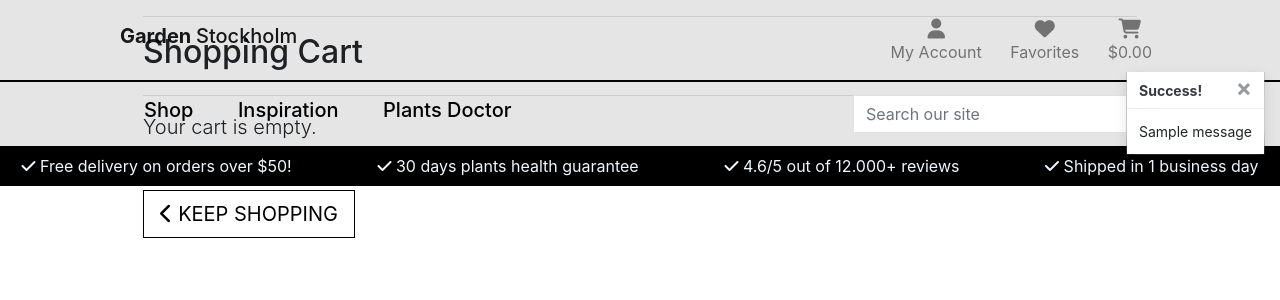
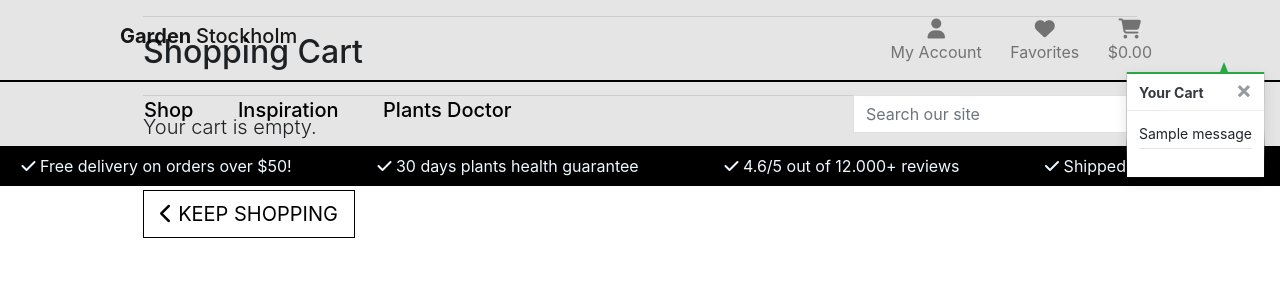
Before and after one commit to AdrianaSchmit/Stockholm_Garden, a Django app: page /cart/ in a window 1280 px wide. Shown: the top 300 px of the page. Run offline with Django 3.2, Linux system fonts and the light colour scheme; tables that the repository leaves empty hold one stand-in row (values such as "Sample post"); one stand-in notice (Sample message) is shown; some libraries are stand-ins or nearby versions.

Commit message:
Added shopping bag toast and messages

```diff
--- a/cart/views.py
+++ b/cart/views.py
@@ -1,4 +1,4 @@
-from django.shortcuts import render, redirect, reverse, HttpResponse
+from django.shortcuts import render, redirect, reverse, HttpResponse, get_object_or_404
 from django.contrib import messages
 
 from products.models import Product
@@ -14,7 +14,7 @@ def view_cart(request):
 def add_to_cart(request, item_id):
     """ Add a quantity of the specified product to the shopping cart """
 
-    product = Product.objects.get(pk=item_id)
+    product = get_object_or_404(Product, pk=item_id)
     quantity = int(request.POST.get('quantity'))
     redirect_url = request.POST.get('redirect_url')
     color = None
@@ -26,16 +26,20 @@ def add_to_cart(request, item_id):
         if item_id in list(cart.keys()):
             if color in cart[item_id]['items_by_color'].keys():
                 cart[item_id]['items_by_color'][color] += quantity
+                messages.success(request, f'Updated  {color.upper()} {product.name} color quantity to {cart[item_id]["items_by_color"][color]}')
             else:
                 cart[item_id]['items_by_color'][color] = quantity
+                messages.success(request, f'Added  {product.name}  color {color.upper()} to your cart')
         else:
             cart[item_id] = {'items_by_color': {color: quantity}}
+            messages.success(request, f'Added {product.name}  color {color.upper()} to your cart')
     else:
         if item_id in list(cart.keys()):
             cart[item_id] += quantity
+            messages.success(request, f' {product.name} quantity was updated to {cart[item_id]}')
         else:
             cart[item_id] = quantity
-            messages.success(request, f'Added {product.name} to your cart')
+            messages.success(request, f' {product.name} was added to your cart')
 
     request.session['cart'] = cart
     return redirect(redirect_url)
@@ -44,6 +48,7 @@ def add_to_cart(request, item_id):
 def adjust_cart(request, item_id):
     """Adjust the quantity of the specified product to the specified amount"""
 
+    product = get_object_or_404(Product, pk=item_id)
     quantity = int(request.POST.get('quantity'))
     color = None
     if 'product_color' in request.POST:
@@ -53,15 +58,19 @@ def adjust_cart(request, item_id):
     if color:
         if quantity > 0:
             cart[item_id]['items_by_color'][color] = quantity
+            messages.success(request, f'Updated {product.name} color {color.upper()}  quantity to {cart[item_id]["items_by_color"][color]}')
         else:
             del cart[item_id]['items_by_color'][color]
             if not cart[item_id]['items_by_color']:
                 cart.pop(item_id)
+                messages.success(request, f'Removed {product.name} color {color.upper()}  from your cart')
     else:
         if quantity > 0:
             cart[item_id] = quantity
+            messages.success(request, f'Updated {product.name} quantity to {cart[item_id]}')
         else:
             cart.pop(item_id)
+            messages.success(request, f'Removed {product.name} from your cart')
 
     request.session['cart'] = cart
     return redirect(reverse('view_cart'))
@@ -71,6 +80,7 @@ def remove_from_cart(request, item_id):
     """Remove the item from the shopping cart"""
 
     try:
+        product = get_object_or_404(Product, pk=item_id)
         color = None
         if 'product_color' in request.POST:
             color = request.POST['product_color']
@@ -80,11 +90,14 @@ def remove_from_cart(request, item_id):
             del cart[item_id]['items_by_color'][color]
             if not cart[item_id]['items_by_color']:
                 cart.pop(item_id)
+                messages.success(request, f'Removed {product.name}  color {color.upper()} from your cart')
         else:
             cart.pop(item_id)
+            messages.success(request, f'Removed {product.name} from your cart')
 
         request.session['cart'] = cart
         return HttpResponse(status=200)
 
     except Exception as e:
+        messages.error(request, f'Error removing item: {e}')
         return HttpResponse(status=500)
--- a/static/css/base.css
+++ b/static/css/base.css
@@ -165,20 +165,78 @@ html {
 }
 
 
+
+
 /* ------------------------------- bootstrap toasts */
-
 .message-container {
     position: fixed;
     top: 72px;
     right: 15px;
     z-index: 99999999999;
+
+
+
+}
+.custom-toast {
+    overflow: visible;
+    height: 100%;
 }
 
-.custom-toast {
-    overflow: visible;
+.toast-capper {
+    height: 2px;
+
 }
 
+/* from CSS-tricks.com: https://css-tricks.com/snippets/css/css-triangle/ */
+ .arrow-up {
+    width: 0;
+    height: 0;
+    border-left: 4px solid transparent;
+    border-right: 4px solid transparent;
+    border-bottom: 10px solid black;
+    position: absolute;
+    top: -10px;
+    right: 36px;
+}
 
+/* Convenience classes - colors copied from Bootstrap */
+ .arrow-primary {
+    border-bottom-color: #007bff !important;
+}
+
+.arrow-secondary {
+    border-bottom-color: #6c757d !important;
+}
+
+.arrow-success {
+    border-bottom-color: #28a745 !important;
+}
+
+.arrow-danger {
+    border-bottom-color: #dc3545 !important;
+}
+
+.arrow-warning {
+    border-bottom-color: #ffc107 !important;
+}
+
+.arrow-info {
+    border-bottom-color: #17a2b8 !important;
+}
+
+.arrow-light {
+    border-bottom-color: #f8f9fa !important;
+}
+
+.arrow-dark {
+    border-bottom-color: #343a40 !important;
+}
+
+.bag-notification-wrapper {
+    height: 100px;
+    overflow-x: hidden;
+    overflow-y: auto;
+}
 
 
 
--- a/templates/includes/toasts/toast_success.html
+++ b/templates/includes/toasts/toast_success.html
@@ -1,13 +1,59 @@
 <div class="toast custom-toast rounded-0 border-top-0" data-autohide="false">
-    <div class="arrow-up arrow-success"></div>
+    <div class="arrow-up arrow-success" ></div>
     <div class="w-100 toast-capper bg-success"></div>
-    <div class="toast-header bg-white text-dark">
-        <strong class="mr-auto">Success!</strong>
-        <button type="button" class="ml-2 mb-1 close text-dark" data-dismiss="toast" aria-label="Close">
+    <div class="toast-header bg-white text-dark"  >
+        <strong class="mr-auto" >Your Cart</strong>
+        <button type="button" class="ml-2 mb-1 close text-dark" data-dismiss="toast" aria-label="Close" >
             <span aria-hidden="true">&times;</span>
         </button>
     </div>
     <div class="toast-body bg-white">
-        {{ message }}
+        <div class="row" style="text-align: center; justify-content: center;">
+            <div class="col">
+                {{ message }}
+                <hr class="mt-1 mb-3">
+            </div>
+        </div>
+        {% if grand_total %}
+            <p class="logo-font bg-white text-black py-1" style="text-align: center; justify-content: center;"> {{ product_count }} items in your cart!</p>
+            <div class="bag-notification-wrapper">
+                {% for item in cart_items %}
+                    <div class="row">
+                        <div class="col-3 my-1">
+                            <img class="w-100" src="{{ item.product.image.url }}">
+                        </div>
+                        <div class="col-9">
+                            <p class="my-0"><strong>{{ item.product.name }}</strong></p>
+                            <p class="my-0 small">Color: {% if item.product.has_colors %}{{ item.color|upper }}{% else %}N/A{% endif %}</p>
+                            <p class="my-0 small text-muted">Qty: {{ item.quantity }}</p>
+                        </div>
+                    </div>
+                {% endfor %}
+            </div>
+            <div class="row">
+                <div class="col">
+                    <strong><p class="mt-3 mb-1 text-black">
+                        Total{% if free_delivery_delta > 0 %} (Exc. delivery){% endif %}:
+                        <span class="float-right">${{ total|floatformat:2 }}</span>
+                    </p></strong>
+                    {% if free_delivery_delta > 0 %}
+                        <p class="mb-0 p-2 bg-warning shadow-sm text-black text-center">
+                            Spend <strong>${{ free_delivery_delta }}</strong> more to get free next day delivery!
+                        </p>
+                    {% endif %}
+
+                    <a href="{% url 'view_cart' %}" class="btn btn-black btn-block rounded-0 btn-warning">
+                        <span class="text-uppercase">Go To Secure Checkout</span>
+                        <span class="icon">
+                            <i class="fas fa-lock"></i>
+                        </span>
+                    </a>
+                    <a href="{% url 'products' %}" class="btn btn-black btn-block rounded-0">
+
+                        <span class="text-uppercase">Continue Shopping</span>
+                    </a>
+                </div>
+            </div>
+        {% endif %}
     </div>
 </div>
```
